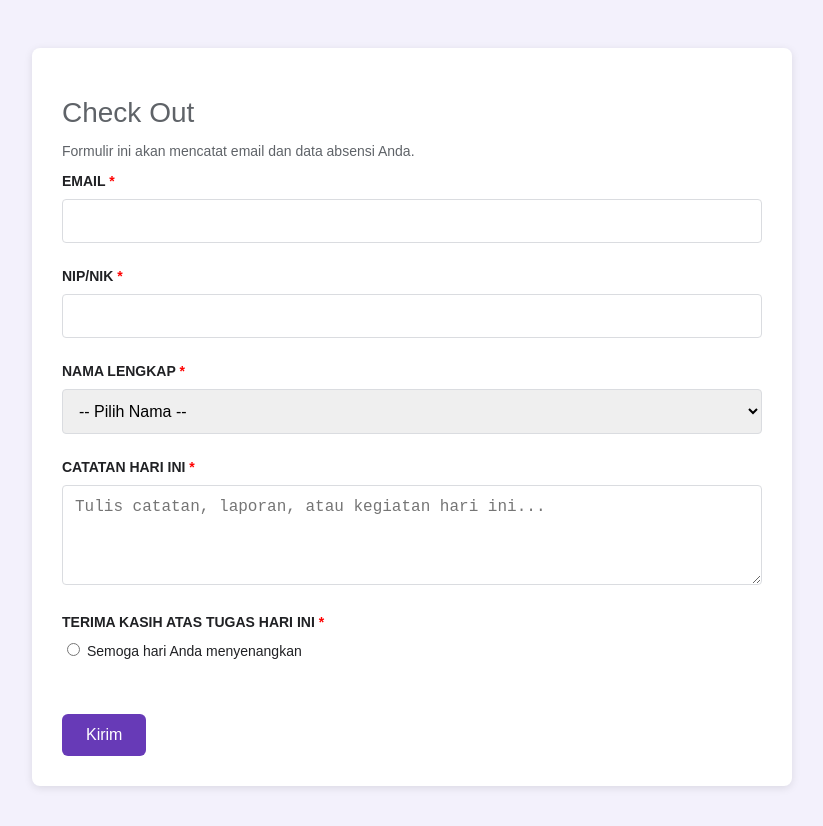
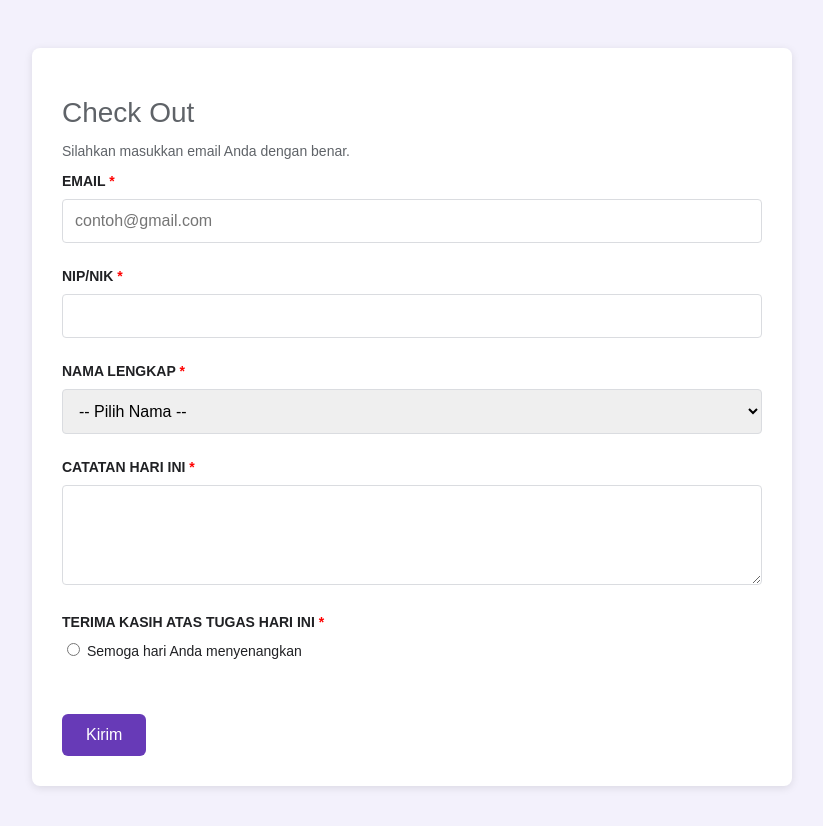
Before and after one commit to plnuip3bs/ABSENSI-SATPAM, a plain HTML site: page checkout.html in a window 1280 px wide. Shown: the whole page, without its empty margins (228-1051 px from the left). Drawn offline with Linux system fonts and the light colour scheme.

Commit message:
Update checkout.html

```diff
--- a/checkout.html
+++ b/checkout.html
@@ -116,12 +116,12 @@
 <body>
   <div class="form-container">
     <h1>Check Out</h1>
-    <p style="color: #5f6368; font-size: 14px;">Formulir ini akan mencatat email dan data absensi Anda.</p>
+    <p style="color: #5f6368; font-size: 14px;">Silahkan masukkan email Anda dengan benar.</p>
 
     <form id="absensiForm">
       <div class="form-group">
         <label for="email">EMAIL <span class="required">*</span></label>
-        <input type="email" id="email" name="email" required />
+        <input type="email" id="email" name="email" placeholder="contoh@gmail.com" required />
       </div>
 
       <div class="form-group">
@@ -155,7 +155,7 @@
 
       <div class="form-group">
         <label for="catatan">CATATAN HARI INI <span class="required">*</span></label>
-        <textarea id="catatan" name="catatan" placeholder="Tulis catatan, laporan, atau kegiatan hari ini..." required></textarea>
+        <textarea id="catatan" name="catatan" required></textarea>
       </div>
 
       <div class="form-group">
@@ -170,8 +170,7 @@
 
     <div id="thankYouMessage" class="thank-you-message">
       <h2>✅ Check-Out Berhasil!</h2>
-      <p>Terima kasih telah mengisi formulir check-out.</p>
-      <p>Catatan dan absensi Anda telah tercatat dengan baik.</p>
+      <p>Terima kasih, catatan dan absensi Anda telah tercatat.</p>
       <p id="detailMessage"></p>
     </div>
   </div>
@@ -224,4 +223,5 @@
     });
 </script>
 </body>
+
 </html>
```
